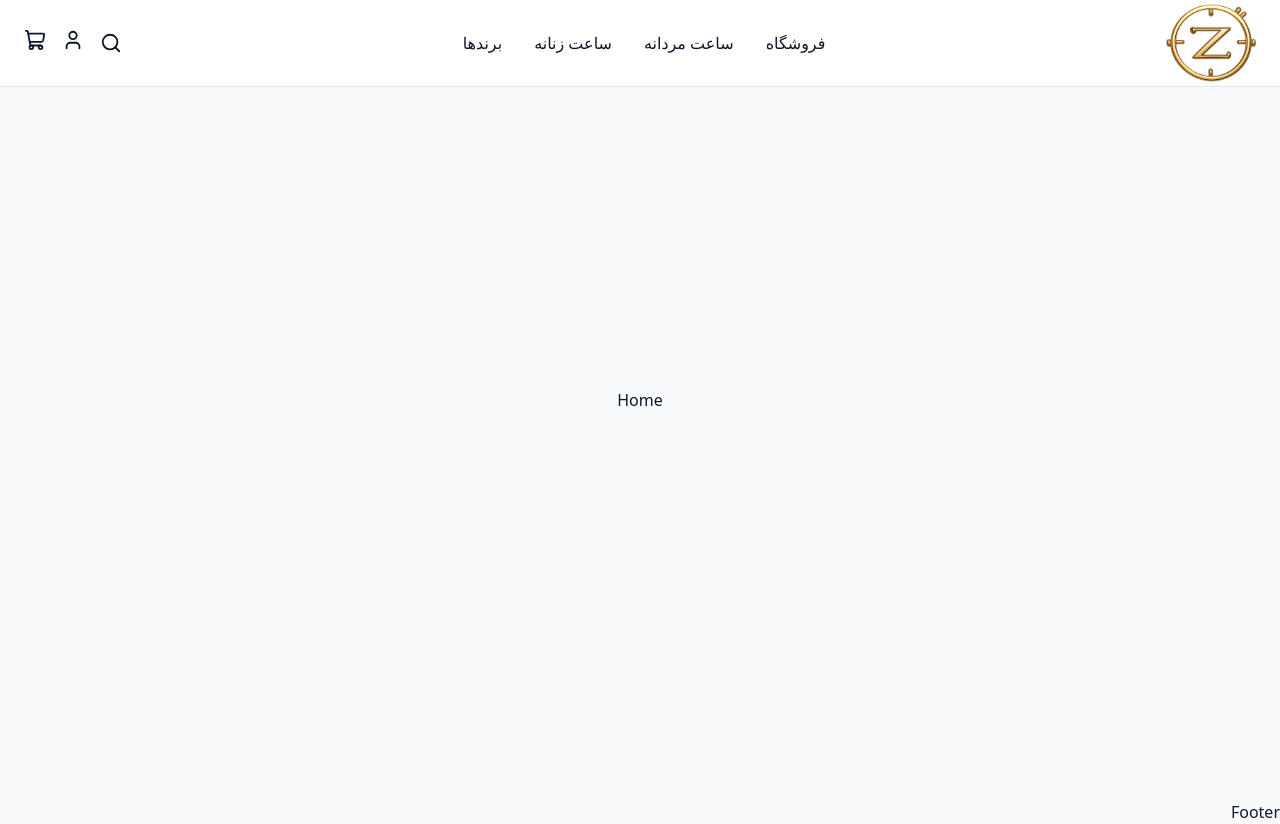
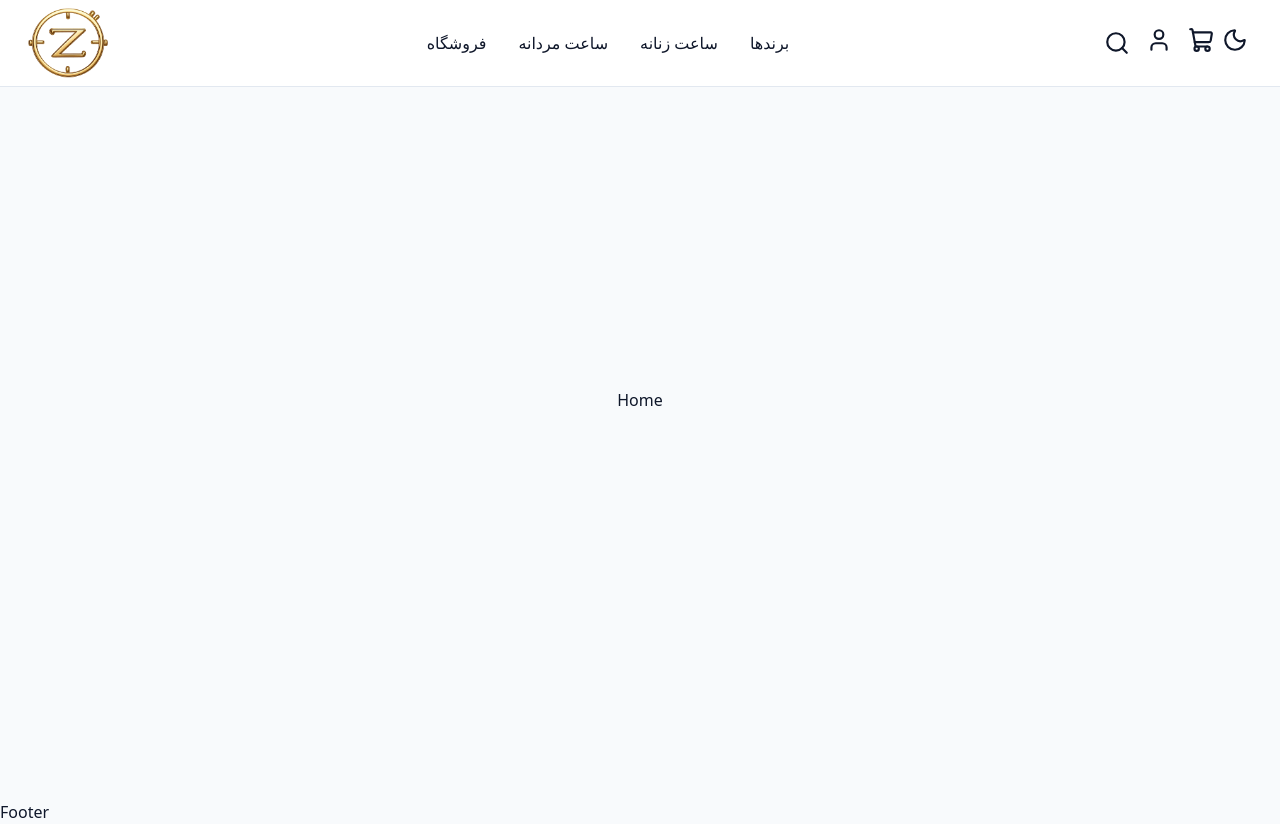
Before and after one commit to godarzizahra/maktab136-project-zahragodarzi, a Next.js app in the folder shop-zamira/: page / in a window 1280 px wide. Built offline with nearby package versions, Linux system fonts and the light colour scheme.

Commit message:
feat : add theme(dark/light)

```diff
--- a/shop-zamira/package.json
+++ b/shop-zamira/package.json
@@ -13,6 +13,7 @@
     "date-fns-jalali": "^4.1.0-0",
     "lucide-react": "^1.11.0",
     "next": "16.2.4",
+    "next-themes": "^0.4.6",
     "react": "19.2.4",
     "react-dom": "19.2.4",
     "react-hook-form": "^7.73.1",
--- a/shop-zamira/src/app/(main)/layout.tsx
+++ b/shop-zamira/src/app/(main)/layout.tsx
@@ -1,5 +1,6 @@
+import Footer from "@/layout/footer/footer";
 import Header from "@/layout/header/header";
-import Footer from "@/layout/footer/footer";
+import { ThemeProvider } from "next-themes";
 
 export default function MainLayout({
 	children,
@@ -7,10 +8,14 @@ export default function MainLayout({
 	children: React.ReactNode;
 }) {
 	return (
-		<div className="min-h-full flex flex-col">
-			<Header />
-			<main className="flex-1">{children}</main>
-			<Footer />
-		</div>
+		<html>
+			<body className="min-h-full flex flex-col">
+				<ThemeProvider attribute={"class"} defaultTheme="light" enableSystem>
+					<Header />
+					<main className="flex-1">{children}</main>
+					<Footer />
+				</ThemeProvider>
+			</body>
+		</html>
 	);
 }
--- /dev/null
+++ b/shop-zamira/src/components/base/themeToggle.tsx
@@ -0,0 +1,22 @@
+"use client";
+
+import { MoonIcon, Sun } from "lucide-react";
+import { useTheme } from "next-themes";
+import { useEffect, useState } from "react";
+
+export default function ThemeToggle() {
+	const { theme, setTheme } = useTheme();
+	const [mounted, setMounted] = useState(false);
+	useEffect(() => setMounted(true), []);
+
+	if (!mounted) return null;
+	return (
+		<button
+			onClick={() => setTheme(theme === "dark" ? "light" : "dark")}
+			className="hover:text-(--accent) transition px-2"
+			aria-label="تغییر تم"
+		>
+			{theme === "dark" ? <Sun size={26} /> : <MoonIcon size={26} />}
+		</button>
+	);
+}
--- a/shop-zamira/src/layout/header/header.tsx
+++ b/shop-zamira/src/layout/header/header.tsx
@@ -1,6 +1,7 @@
 "use client";
 
 import LOGO1 from "@/assets/image/LOGO1.png";
+import ThemeToggle from "@/components/base/themeToggle";
 import { Menu, Search, ShoppingCart, User, X } from "lucide-react";
 import Image from "next/image";
 import Link from "next/link";
@@ -21,9 +22,8 @@ const brandLinks = [
 ];
 
 export default function Header() {
-	// State برای منوی اصلی موبایل
 	const [open, setOpen] = useState(false);
-	// State جداگانه فقط برای دراپ‌داون برندها در موبایل
+
 	const [mobileBrandOpen, setMobileBrandOpen] = useState(false);
 
 	const navItem =
@@ -37,11 +37,11 @@ export default function Header() {
 				borderColor: "var(--border)",
 			}}
 		>
-			<Link href="/" className="flex items-center">
-				<Image src={LOGO1} alt="logo" width={90} height={55} />
+			<Link href="/" className="flex items-center p-1">
+				<Image src={LOGO1} alt="logo" width={80} height={45} />
 			</Link>
 
-			{/* Desktop Navigation */}
+			{/* Desktop Navigation  */}
 			<nav className="hidden md:block">
 				<ul className="flex items-center gap-8">
 					{navLinks.map((item) =>
@@ -56,7 +56,6 @@ export default function Header() {
 								</Link>
 							</li>
 						) : (
-							// برای منوی دسکتاپ، فقط از group-hover استفاده می‌کنیم و نیازی به state و onClick نیست
 							<li key="brands" className="relative group">
 								<button
 									className={`${navItem} flex items-center`}
@@ -81,9 +80,9 @@ export default function Header() {
 								>
 									{brandLinks.map((brand) => (
 										<Link
-											key={brand.label} // بهتر است از یک مقدار منحصر به فرد مثل label استفاده کنید
+											key={brand.label}
 											href={brand.href}
-											className="block px-4 py-2 transition-all duration-200 hover:bg-[var(--border)] hover:text-[var(--accent)]"
+											className="block px-4 py-2 transition-all duration-200 hover:bg-(--border) hover:text-(--accent)"
 											style={{ color: "var(--text-primary)" }}
 										>
 											{brand.label}
@@ -98,36 +97,34 @@ export default function Header() {
 
 			{/* Icons */}
 			<div className="flex items-center gap-4">
-				<button
-					className="hover:text-[var(--accent)] transition"
-					aria-label="جستجو"
-				>
-					<Search size={22} />
+				<button className="hover:text-(--accent) transition" aria-label="جستجو">
+					<Search size={26} />
 				</button>
 
 				<Link href={"/register"}>
 					<button
-						className="hover:text-[var(--accent)] transition"
+						className="hover:text-(--accent) transition"
 						aria-label="حساب کاربری"
 					>
-						<User size={22} />
+						<User size={26} />
 					</button>
 				</Link>
 
 				<Link href={"/cart"}>
 					<button
-						className="hover:text-[var(--accent)] transition"
+						className="hover:text-(--accent) transition"
 						aria-label="سبد خرید"
 					>
-						<ShoppingCart size={22} />
+						<ShoppingCart size={26} />
 					</button>
+					<ThemeToggle />
 				</Link>
 
 				<button
 					className="md:hidden"
 					onClick={() => setOpen(!open)}
 					aria-label="باز و بسته کردن منو"
-					aria-expanded={open} // وضعیت باز یا بسته بودن منو را برای صفحه‌خوان مشخص می‌کند
+					aria-expanded={open}
 				>
 					{open ? <X size={26} /> : <Menu size={26} />}
 				</button>
```
Also changed, not shown: 1 other file (tests, documents, lock files or other folders).
